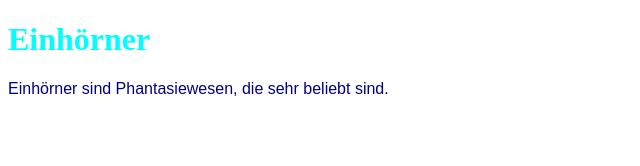
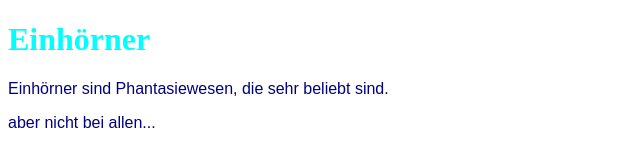
Before and after one commit to PaulSawitzki/webapplications, a plain HTML site: page webseite.html in a window 1280 px wide. Shown: the whole page, without its empty margins (0-640 px from the left). Drawn offline with Linux system fonts and the light colour scheme.

Commit message:
Seite geändert

```diff
--- a/webseite.html
+++ b/webseite.html
@@ -9,5 +9,6 @@
 <body>
 	<h1>Einhörner</h1>
 	<p>Einhörner sind Phantasiewesen, die sehr beliebt sind.</p>
+	<p>aber nicht bei allen...</p>
 </body>
 </html>
```
